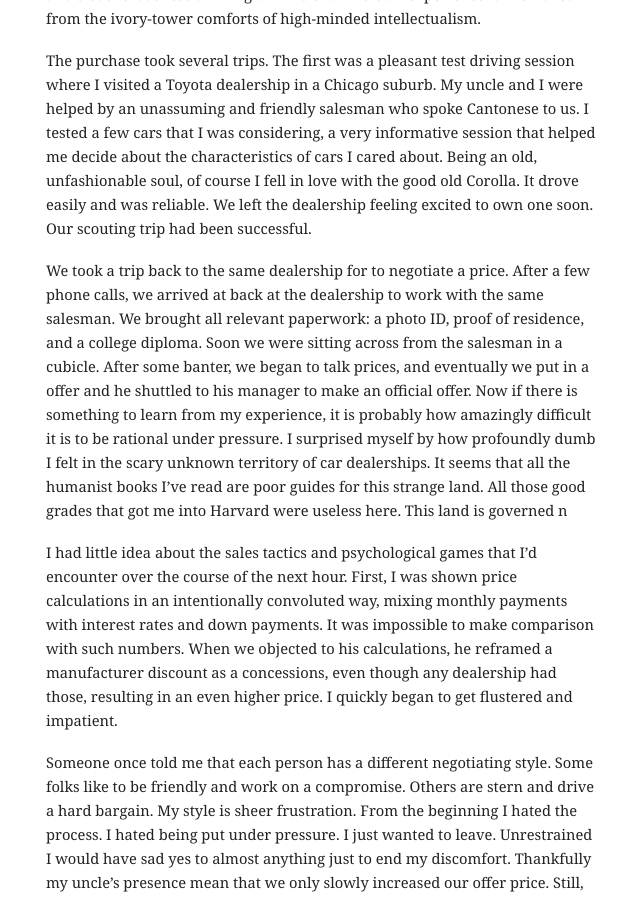
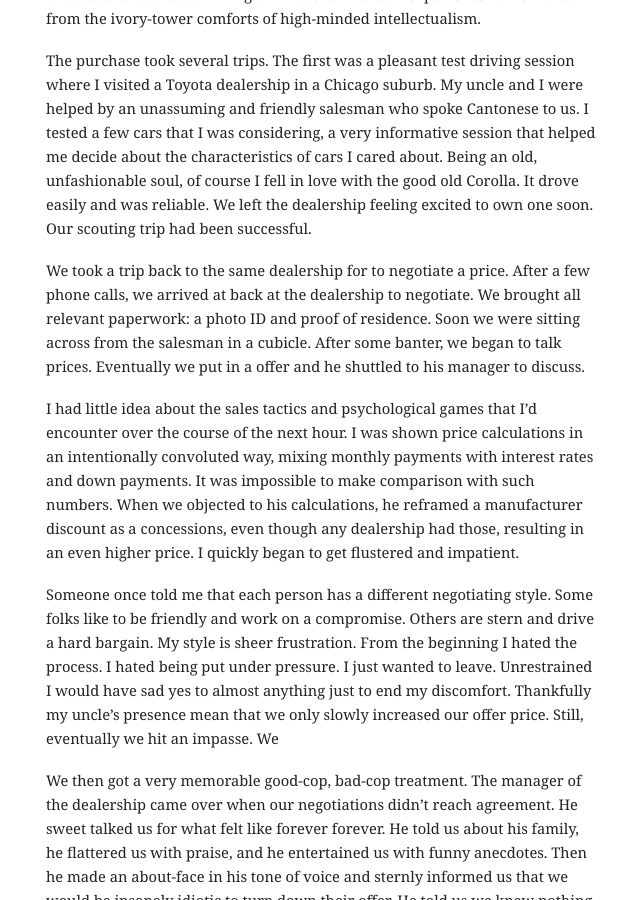
Before and after one commit to mbwong/mbwong.github.com, a Jekyll site: the page built from _posts/2013-07-06-buying-a-car.md, in a window 1280 px wide and 900 px high, scrolled down 384 px. Shown: the whole window, without its empty margins (304-944 px from the left). Built offline with Jekyll 4.4.1, drawn with Linux system fonts in a browser that asks for light colours.

Commit message:
Update 2013-07-06-buying-a-car.md

```diff
--- a/_posts/2013-07-06-buying-a-car.md
+++ b/_posts/2013-07-06-buying-a-car.md
@@ -12,9 +12,9 @@ Before I went to buy a car, negotiations like this seemed to have only existed i
 
 The purchase took several trips. The first was a pleasant test driving session where I visited a Toyota dealership in a Chicago suburb. My uncle and I were helped by an unassuming and friendly salesman who spoke Cantonese to us. I tested a few cars that I was considering, a very informative session that helped me decide about the characteristics of cars I cared about. Being an old, unfashionable soul, of course I fell in love with the good old Corolla. It drove easily and was reliable. We left the dealership feeling excited to own one soon. Our scouting trip had been successful.
 
-We took a trip back to the same dealership for to negotiate a price. After a few phone calls, we arrived at back at the dealership to work with the same salesman. We brought all relevant paperwork: a photo ID, proof of residence, and a college diploma. Soon we were sitting across from the salesman in a cubicle. After some banter, we began to talk prices, and eventually we put in a offer and he shuttled to his manager to make an official offer. Now if there is something to learn from my experience, it is probably how amazingly difficult it is to be rational under pressure. I surprised myself by how profoundly dumb I felt in the scary unknown territory of car dealerships. It seems that all the humanist books I've read are poor guides for this strange land. All those good grades that got me into Harvard were useless here. This land is governed n
+We took a trip back to the same dealership for to negotiate a price. After a few phone calls, we arrived at back at the dealership to negotiate. We brought all relevant paperwork: a photo ID and proof of residence. Soon we were sitting across from the salesman in a cubicle. After some banter, we began to talk prices. Eventually we put in a offer and he shuttled to his manager to discuss.
 
-I had little idea about the sales tactics and psychological games that I'd encounter over the course of the next hour. First, I was shown price calculations in an intentionally convoluted way, mixing monthly payments with interest rates and down payments. It was impossible to make comparison with such numbers. When we objected to his calculations, he reframed a manufacturer discount as a concessions, even though any dealership had those, resulting in an even higher price. I quickly began to get flustered and impatient.
+I had little idea about the sales tactics and psychological games that I'd encounter over the course of the next hour. I was shown price calculations in an intentionally convoluted way, mixing monthly payments with interest rates and down payments. It was impossible to make comparison with such numbers. When we objected to his calculations, he reframed a manufacturer discount as a concessions, even though any dealership had those, resulting in an even higher price. I quickly began to get flustered and impatient.
 
 Someone once told me that each person has a different negotiating style. Some folks like to be friendly and work on a compromise. Others are stern and drive a hard bargain. My style is sheer frustration. From the beginning I hated the process. I hated being put under pressure. I just wanted to leave. Unrestrained I would have sad yes to almost anything just to end my discomfort. Thankfully my uncle's presence mean that we only slowly increased our offer price. Still, eventually we hit an impasse. We
 
```
